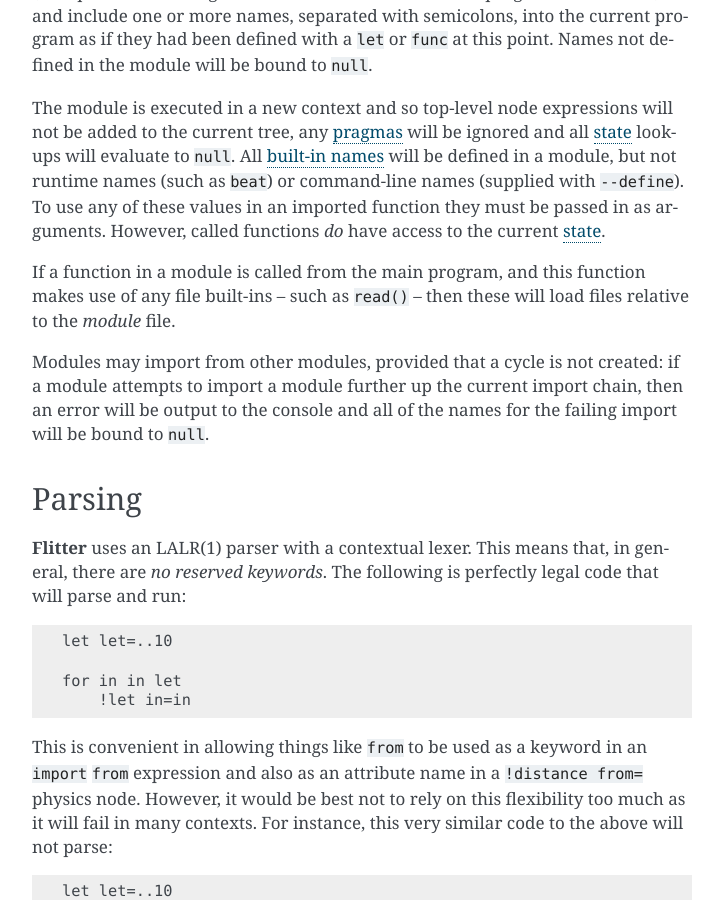
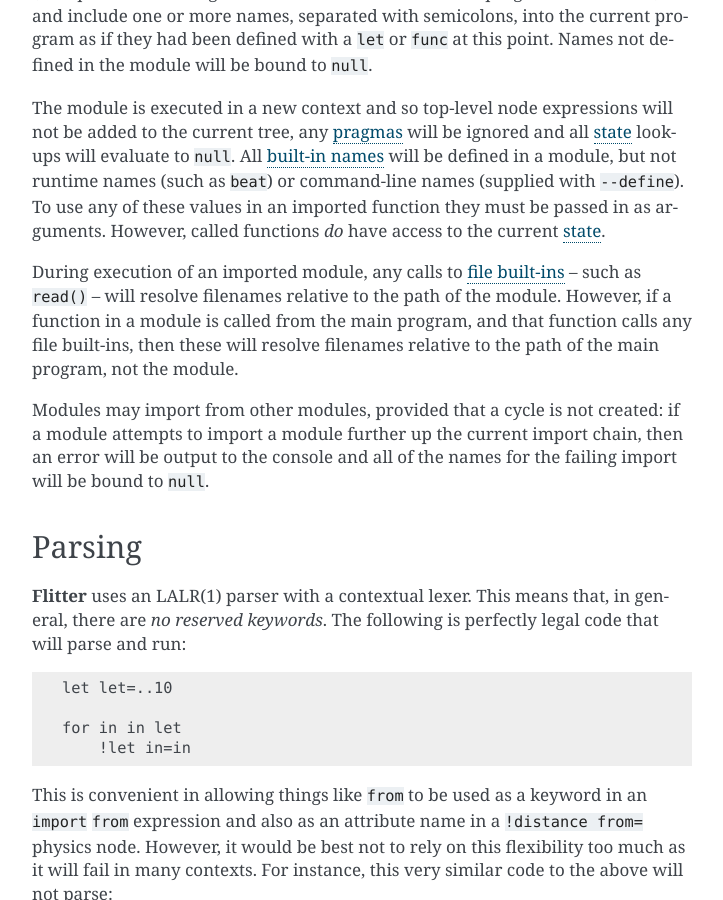
Before and after one commit to jonathanhogg/flitter, a Sphinx documentation site: the page built from docs/language.md, in a window 1280 px wide and 900 px high, scrolled down 19541 px. Shown: the whole window, without its empty margins (388-1111 px from the left). Built offline with Sphinx 7.4.7, drawn with Linux system fonts in a browser that asks for light colours.

Commit message:
Don't try and remember module path in functions
It doesn't work with inlining and the semantics are too hard to maintain
when inlining. Update docs to match new (/actual in the case of inlined
functions) behaviour.

```diff
--- a/docs/language.md
+++ b/docs/language.md
@@ -948,9 +948,12 @@
 values in an imported function they must be passed in as arguments. However,
 called functions *do* have access to the current [state](#state).
 
-If a function in a module is called from the main program, and this function
-makes use of any file built-ins – such as `read()` – then these will load files
-relative to the *module* file.
+During execution of an imported module, any calls to [file
+built-ins](builtins.md#file-functions) – such as `read()` – will resolve
+filenames relative to the path of the module. However, if a function in a module
+is called from the main program, and that function calls any file built-ins,
+then these will resolve filenames relative to the path of the main program, not
+the module.
 
 Modules may import from other modules, provided that a cycle is not created: if
 a module attempts to import a module further up the current import chain, then
```
Also changed, not shown: 1 other file.
